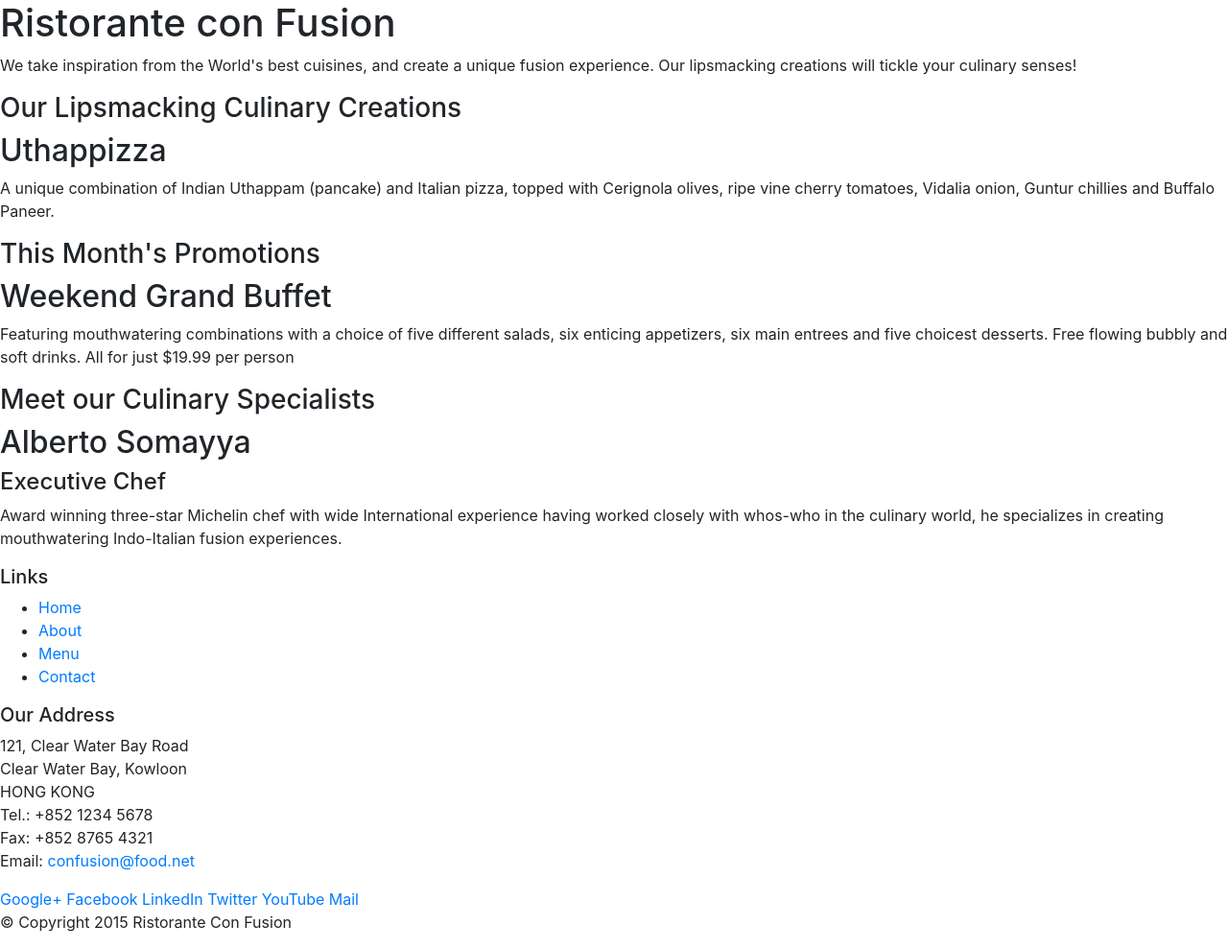
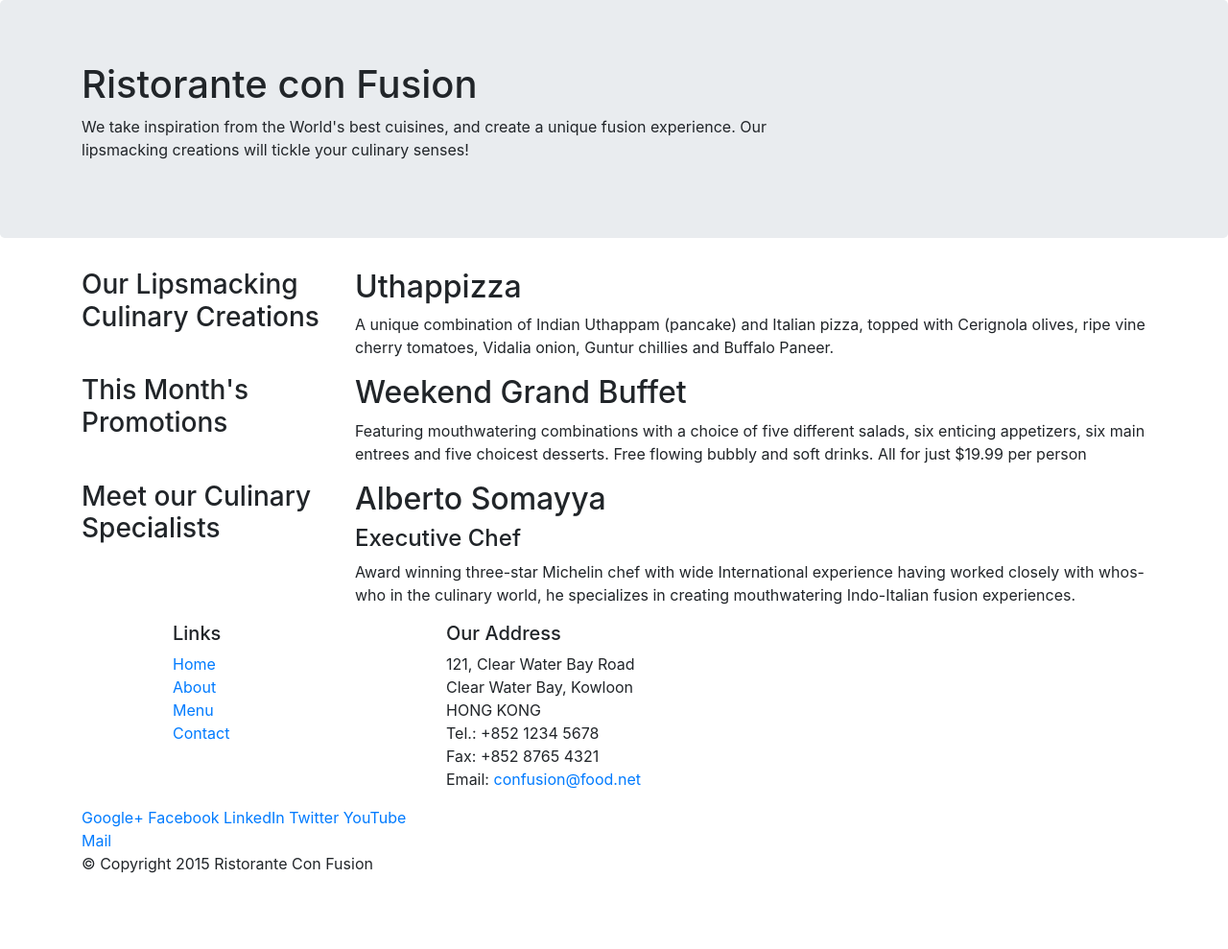
Before and after one commit to divyasreegottipati/conFusion, a website: page index.html in a window 1280 px wide. Shown: the whole page at 96% size. After the commit the page ends 928 px from the top, so only its background shows below. Drawn offline with nearby package versions, Linux system fonts and the light colour scheme.

Commit message:
adding style.css file

```diff
--- a/index.html
+++ b/index.html
@@ -9,51 +9,52 @@
 
    <!-- Bootstrap CSS -->
    <link rel="stylesheet" href="node_modules/bootstrap/dist/css/bootstrap.min.css">
+    <link href="css/styles.css" rel="stylesheet">
     <title>Ristorante Con Fusion</title>
 </head>
 
 <body>
 
-    <header>
-        <div>
-            <div>
-                <div>
+    <header class="jumbotron">
+        <div class="container">
+            <div class="row row-header">
+                <div class="col-12 col-sm-8">
                     <h1>Ristorante con Fusion</h1>
                     <p>We take inspiration from the World's best cuisines, and create a unique fusion experience. Our lipsmacking creations will tickle your culinary senses!</p>
                 </div>
-                <div>
+                <div class="col col-sm">
                 </div>
             </div>
         </div>
     </header>
 
-    <div>
-        <div>
-            <div>
+    <div class="container">
+        <div class="row row-content">
+            <div class="col-sm-4  col-md-3 flex-last">
                 <h3>Our Lipsmacking Culinary Creations</h3>
             </div>
-            <div>
+            <div class="col-sm col-md flex-first">
                 <h2>Uthappizza</h2>
                 <p>A unique combination of Indian Uthappam (pancake) and Italian pizza, topped with Cerignola olives, ripe vine cherry tomatoes, Vidalia onion, Guntur chillies and Buffalo Paneer.</p>
             </div>
         </div>
 
 
-        <div>
-            <div>
+        <div class="row row-content">
+            <div class="col-sm-4 col-md-3">
                 <h3>This Month's Promotions</h3>
             </div>
-            <div>
+            <div class="col-sm col-md">
                 <h2>Weekend Grand Buffet</h2>
                 <p>Featuring mouthwatering combinations with a choice of five different salads, six enticing appetizers, six main entrees and five choicest desserts. Free flowing bubbly and soft drinks. All for just $19.99 per person </p>
             </div>
         </div>
 
-        <div>
-            <div>
+        <div class="row row-content ">
+            <div class="col-sm-4 push-sm-8 col-md-3 push-md-9">
                 <h3>Meet our Culinary Specialists</h3>
             </div>
-            <div>
+            <div class="col-sm pull-sm-4 col-md pull-md-3">
                 <h2>Alberto Somayya</h2>
                 <h4>Executive Chef</h4>
                 <p>Award winning three-star Michelin chef with wide International experience having worked closely with whos-who in the culinary world, he specializes in creating mouthwatering Indo-Italian fusion experiences. </p>
@@ -61,19 +62,19 @@
         </div>
     </div>
 
-    <footer>
-        <div>
-            <div>
-                <div>
+    <footer class="footer">
+        <div class="container">
+            <div class="row">
+                <div class="col-5 offset-1 col-sm-3">
                     <h5>Links</h5>
-                    <ul>
+                    <ul class="list-unstyled">
                         <li><a href="#">Home</a></li>
                         <li><a href="#">About</a></li>
                         <li><a href="#">Menu</a></li>
                         <li><a href="#">Contact</a></li>
                     </ul>
                 </div>
-                <div>
+                <div class="col-6 col-sm-5">
                     <h5>Our Address</h5>
                     <address>
 		              121, Clear Water Bay Road<br>
@@ -84,7 +85,7 @@
 		              Email: <a href="mailto:confusion@food.net">confusion@food.net</a>
 		           </address>
                 </div>
-                <div>
+                <div class="col col-sm-4">
                     <div>
                         <a href="http://google.com/+">Google+</a>
                         <a href="http://www.facebook.com/profile.php?id=">Facebook</a>
@@ -95,8 +96,8 @@
                     </div>
                 </div>
            </div>
-           <div>
-                <div>
+           <div class="row">
+                <div class="col-auto">
                     <p>© Copyright 2015 Ristorante Con Fusion</p>
                 </div>
            </div>
```
Also changed, not shown: css/style.css (added).
